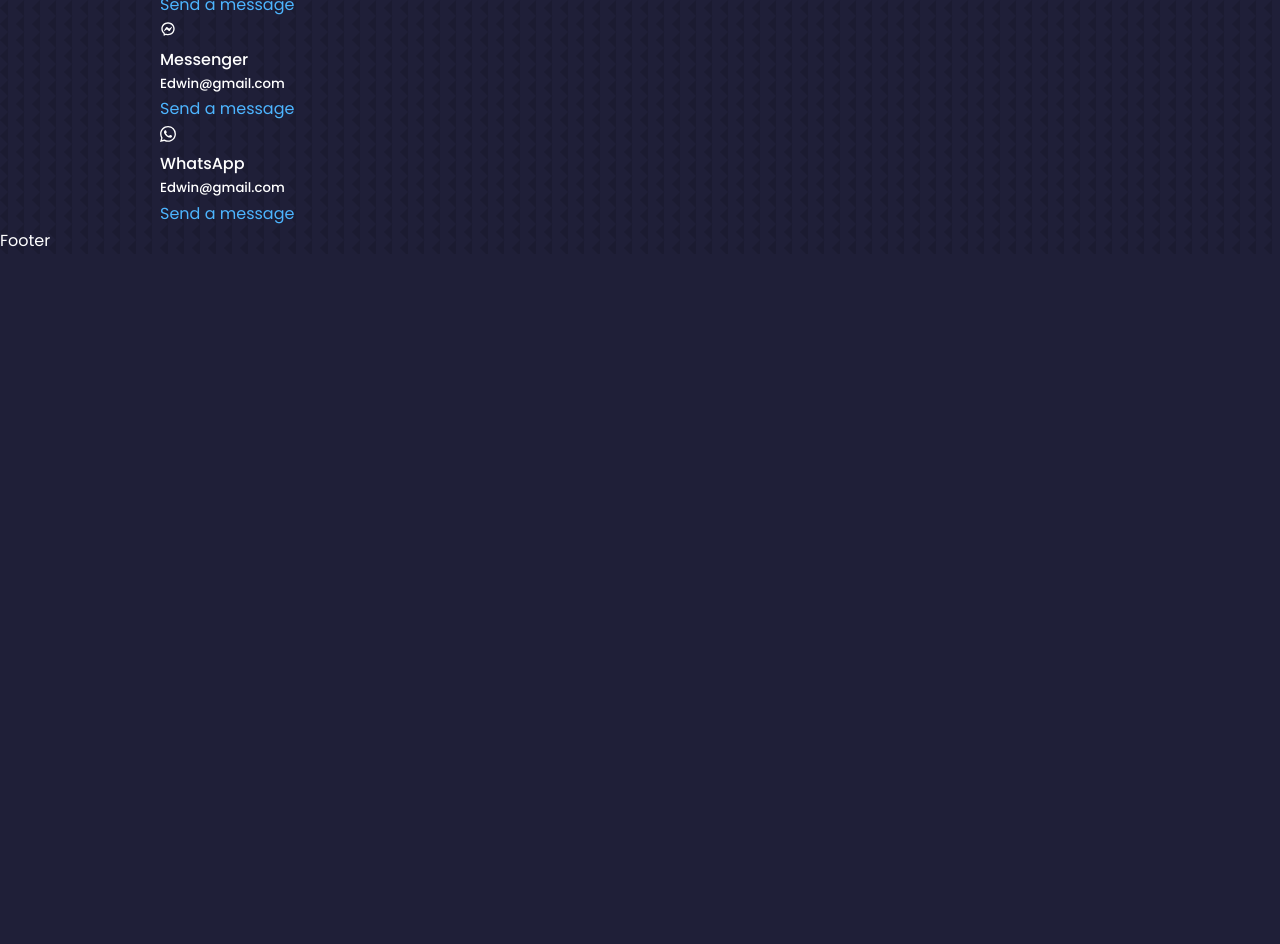
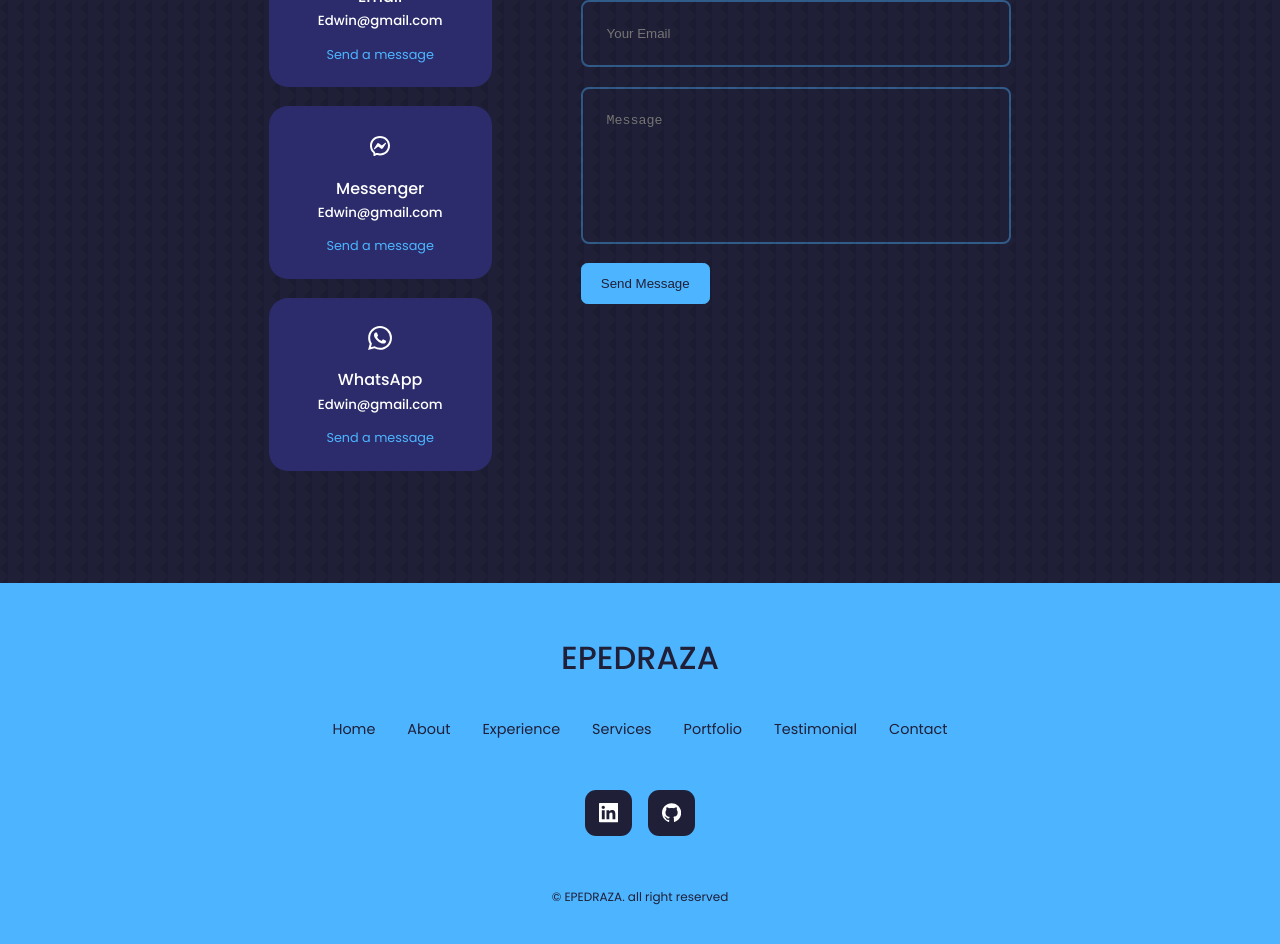
Before and after one commit to edwin-pedraza/React_portafoliopapp, a React (Create React App) app: page / in a window 1280 px wide. Shown: the part 5040-5984 px from the top of the page. Before the commit the page ends 5294 px from the top, so only its background shows below. Built offline with nearby package versions, Linux system fonts and the light colour scheme.

Commit message:
se realizan pruebas para publicar en github page

```diff
--- a/package.json
+++ b/package.json
@@ -1,5 +1,6 @@
 {
   "name": "portafolioapp",
+  "homepage": "https://github.com/edwin-pedraza/React_portafoliopapp/build",
   "version": "0.1.0",
   "private": true,
   "dependencies": {
--- a/src/components/contact/Contact.jsx
+++ b/src/components/contact/Contact.jsx
@@ -11,28 +11,37 @@ const Contact = () => {
       <h2>Contact Me</h2>
 
       <div className="container contact__container">
+        <div className="contact__options">
+
+
             <article className='contact__option'>
-          <MdEmail/>
+              <MdEmail className='contact__option-icon'/>
               <h4>Email</h4>
               <h5>Edwin@gmail.com</h5>
               <a href="mailto:edw.pedraza@gmail.com" target= '_blank' rel='noreferrer'> Send a message</a>
             </article>
 
             <article className='contact__option'>
-          <RiMessengerLine/>
+              <RiMessengerLine className='contact__option-icon'/>
               <h4>Messenger</h4>
               <h5>Edwin@gmail.com</h5>
               <a href="https://m.me/edwin.pedraza" target= '_blank' rel='noreferrer'> Send a message</a>
             </article>
 
             <article className='contact__option'>
-          <SiWhatsapp/>
+              <SiWhatsapp className='contact__option-icon'/>
               <h4>WhatsApp</h4>
               <h5>Edwin@gmail.com</h5>
               <a href="https://wa.me/15551234567" target= '_blank' rel='noreferrer'> Send a message</a>
             </article>
+          </div>
 
-
+          <form action="">
+            <input type="text" name="name" placeholder='Your Full Name' required/>
+            <input type="email" name="email" placeholder='Your Email' required/>
+            <textarea name="messege" rows="7" placeholder='Message' required></textarea>
+            <button type='submit'className='btn btn-primary'>Send Message</button>
+          </form>
         </div>
 
     </section>
--- a/src/components/contact/contact.css
+++ b/src/components/contact/contact.css
@@ -0,0 +1,70 @@
+.container.contact__container{
+    width: 58%;
+    display: grid;
+    grid-template-columns: 30% 58%;
+    gap: 12%;
+}
+
+.contact__options{
+    display: flex;
+    flex-direction: column;
+    gap: 1.2rem;
+}
+
+.contact__option{
+    background-color: var(--color-bg-variant);
+    padding: 1.2rem;
+    border-radius: 1.2rem;
+    text-align: center;
+    border: 1px solid transparent;
+    transition: var(--transition);
+}
+.contact__option:hover{
+    background-color: transparent;
+    border-color: var(--color-primary-variant);
+}
+.contact__option-icon{
+    font-size: 1.5rem;
+    margin: 0.5rem;
+}
+
+.contact__option a {
+    margin-top: 0.7rem;
+    display: inline-block;
+    font-size: 0.8rem;
+}
+
+/* ===================FORM============== */
+
+form{
+    display: flex;
+    flex-direction: column;
+    gap: 1.2rem;
+}
+
+input, textarea{
+    width: 100%;
+    padding: 1.5rem;
+    border-radius: 0.5rem;
+    background-color: transparent;
+    border: 2px solid var(--color-primary-variant);
+    resize: none;
+    color: var(--color-white);
+}
+
+/* ----------------media query (medium devices)-------------------- */
+
+@media screen and (max-width: 1024px){
+    .container.contact__container{
+        grid-template-columns: 1fr;
+        gap: 2rem;
+    }
+}
+
+/* ----------------media query (small devises)-------------------- */
+
+@media screen and (max-width: 600px){
+    .container.contact__container{
+        width: var(--container-width-ms);
+    }
+}
--- a/src/components/footer/Footer.jsx
+++ b/src/components/footer/Footer.jsx
@@ -1,8 +1,32 @@
 import React from 'react'
 import './footer.css'
+import {GrLinkedin} from 'react-icons/gr'
+import {SiGithub} from 'react-icons/si'
 const Footer = () => {
   return (
-    <div>Footer</div>
+    <footer>
+      <a href="#logo" className='footer__logo'>EPEDRAZA</a>
+
+      <ul className='permalinks'>
+        <li><a href="#home">Home</a></li>
+        <li><a href="#about">About</a></li>
+        <li><a href="#experience">Experience</a></li>
+        <li><a href="#services">Services</a></li>
+        <li><a href="#portfolio">Portfolio</a></li>
+        <li><a href="#testimonials">Testimonial</a></li>
+        <li><a href="#contact">Contact</a></li>
+
+      </ul>
+
+      <div className="footer__social">
+        <a href="https://www.linkedin.com/in/edwin-y-pedraza-b-/" target="_blank"  rel="noreferrer"> <GrLinkedin/> </a>
+        <a href="https://github.com/edwin-pedraza" target="_blank" rel="noreferrer"> <SiGithub/> </a>
+      </div>
+
+      <div className="footer__copyright">
+        <small>&copy; EPEDRAZA. all right reserved</small>
+      </div>
+    </footer>
   )
 }
 
--- a/src/components/footer/footer.css
+++ b/src/components/footer/footer.css
@@ -0,0 +1,65 @@
+footer{
+    background-color: var(--color-primary);
+    padding: 3rem 0;
+    text-align: center;
+    font-size: 0.9rem;
+    margin-top: 7rem;
+}
+
+footer a{
+    color: var(--color-bg);
+}
+
+.footer__logo{
+    font-size: 2rem;
+    font-weight: 500;
+    margin-bottom: 2rem;
+    display: inline-block;
+}
+
+.permalinks{
+    display: flex;
+    flex-wrap: wrap;
+    justify-content: center;
+    gap: 2rem;
+    margin: 0 auto 3rem;
+}
+
+.footer__social{
+    display: flex;
+    justify-content: center;
+    gap: 1rem;
+    margin-bottom: 3rem;
+    font-size: 1.2rem;
+}
+
+.footer__social a{
+    background-color: var(--color-bg);
+    color: var(--color-white);
+    padding: 0.8rem;
+    border-radius: 0.7rem;
+    display: flex;
+    border: 1px solid transparent;
+}
+.footer__social a:hover{
+    background-color: transparent;
+    color: var(--color-bg);
+    border-color: var(--color-bg);
+}
+.footer__copyright{
+    margin-bottom: 3.6rem;
+    color: var(--color-bg);
+}
+
+/* ----------------media query (small devises)-------------------- */
+
+@media screen and (max-width: 600px){
+
+    .permalinks{
+        flex-direction: column;
+        gap: 1.5rem;
+    }
+    .footer__social{
+        margin-bottom: 2.6rem;
+    }
+}
```
Also changed, not shown: 16 other files (tests, documents, lock files or other folders). Lines whose indentation alone changed are shown as unchanged.
